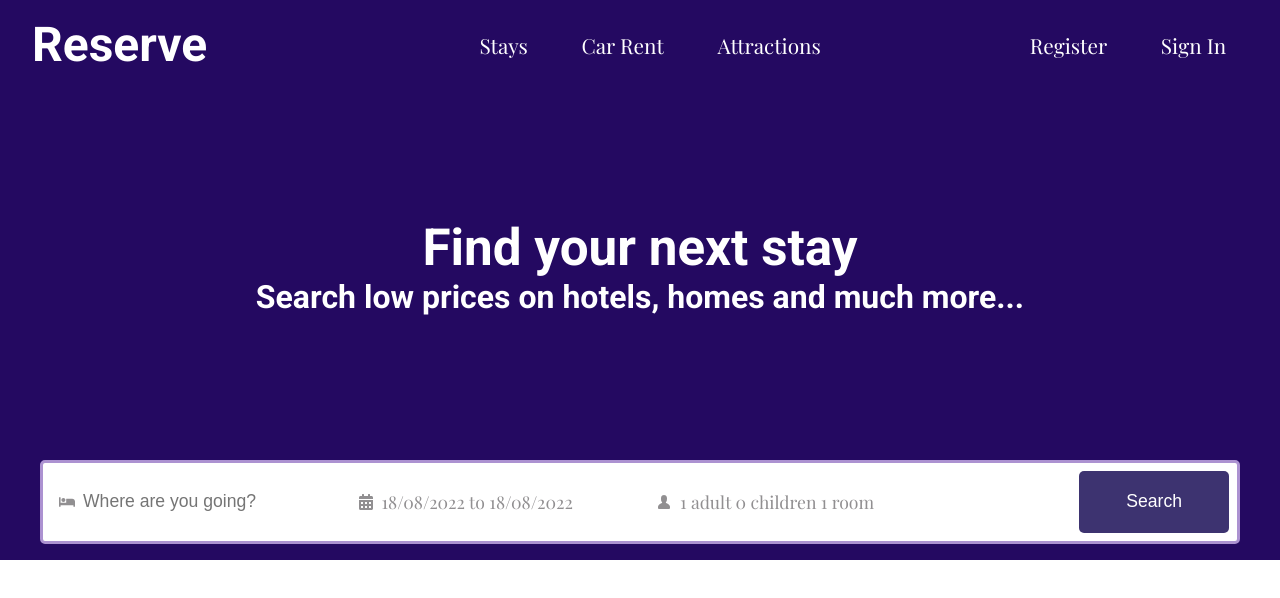
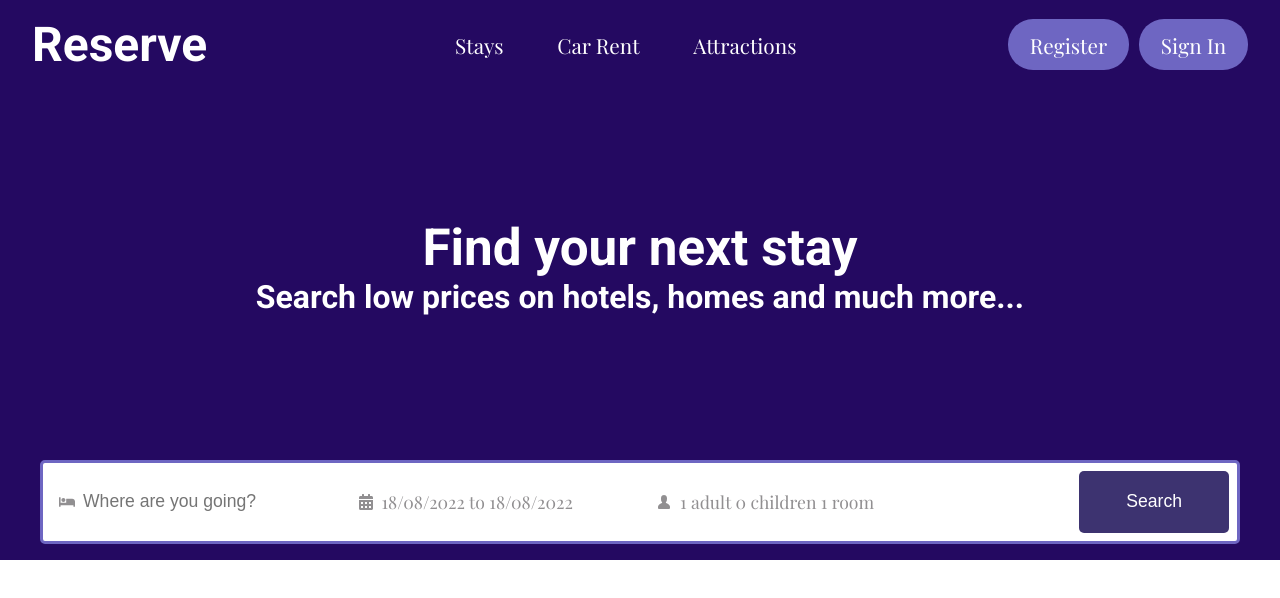
Before and after one commit to Ljusaj123/Reservation-App, a React (Create React App) app: page / in a window 1280 px wide. Shown: the top 598 px of the page. Built offline with nearby package versions, Linux system fonts and the light colour scheme.

Commit message:
scss in css

```diff
--- a/src/styles/css/style.css
+++ b/src/styles/css/style.css
@@ -85,12 +85,12 @@ img {
   background-color: rgba(83, 129, 172, 0.4);
 }
 .nav__list .nav__item:active {
-  border-color: black;
+  border-color: rgb(1, 2, 10);
 }
 .nav__list .nav__item .nav__link {
-  color: white;
+  color: rgb(255, 255, 255);
 }
-.nav .button {
+.nav .login-register {
   background-color: rgb(110, 102, 194);
 }
 
@@ -186,7 +186,7 @@ img {
   display: none;
 }
 .header-container .navbar-container .logo-container {
-  width: 35%;
+  width: 33%;
   cursor: pointer;
 }
 .header-container .header_text {
@@ -264,7 +264,7 @@ img {
   -ms-flex-wrap: wrap;
       flex-wrap: wrap;
   background-color: rgb(255, 255, 255);
-  border: 3px solid rgb(172, 146, 209);
+  border: 3px solid rgb(110, 102, 194);
   border-radius: 5px;
   margin: 0 auto;
   position: relative;
@@ -331,7 +331,7 @@ img {
   transition: all 0.3s ease;
 }
 .header-search__button .search-button:active {
-  border: 3px solid rgb(172, 146, 209);
+  border: 3px solid rgb(110, 102, 194);
 }
 .header-search__button .search-button:hover {
   background-color: rgb(36, 9, 97);
@@ -375,7 +375,7 @@ img {
   padding: 0.5em 0.7em;
   cursor: pointer;
   background-color: rgb(255, 255, 255);
-  border: 1px solid rgb(172, 146, 209);
+  border: 1px solid rgb(110, 102, 194);
 }
 .options__item-counter-button:disabled {
   cursor: not-allowed;
```
